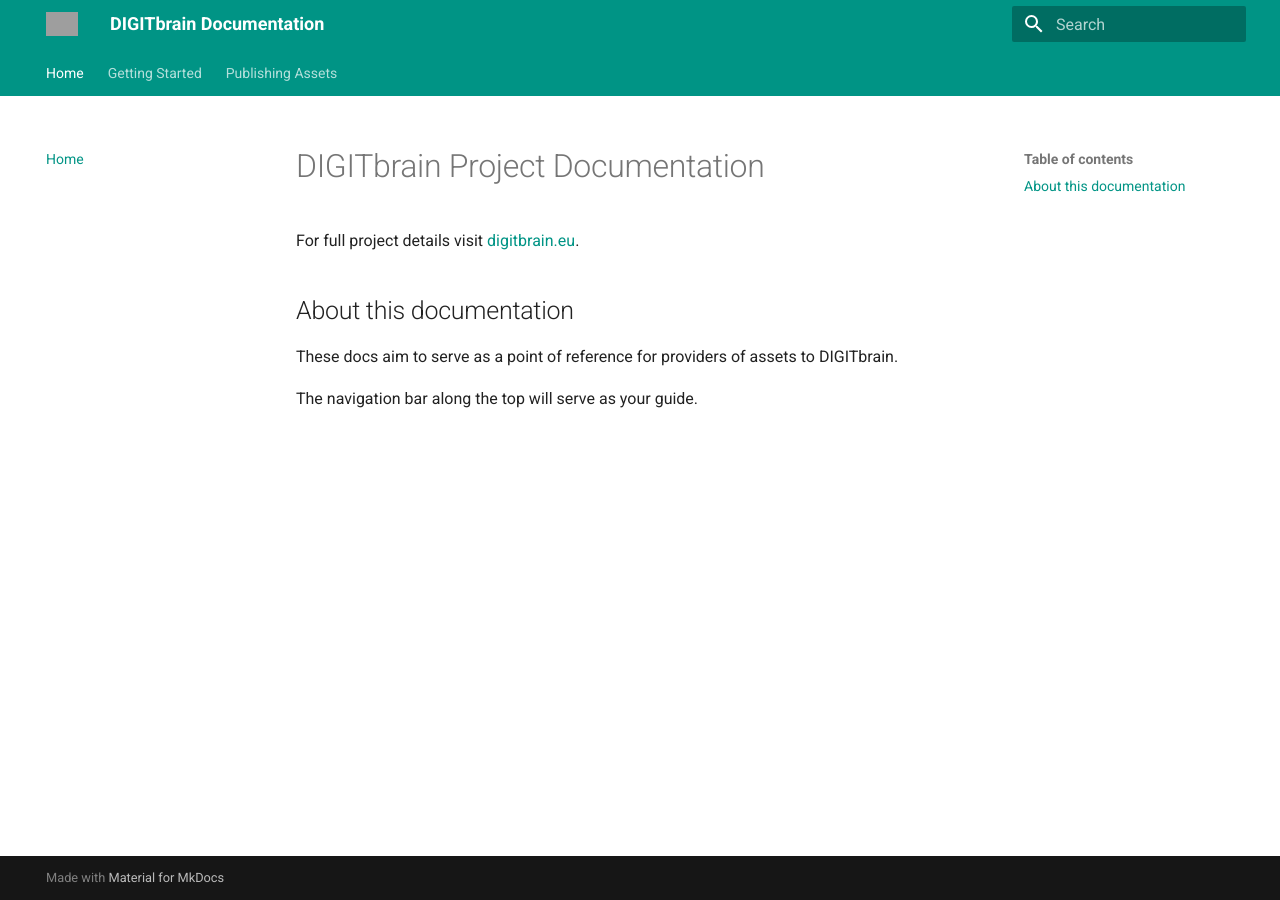
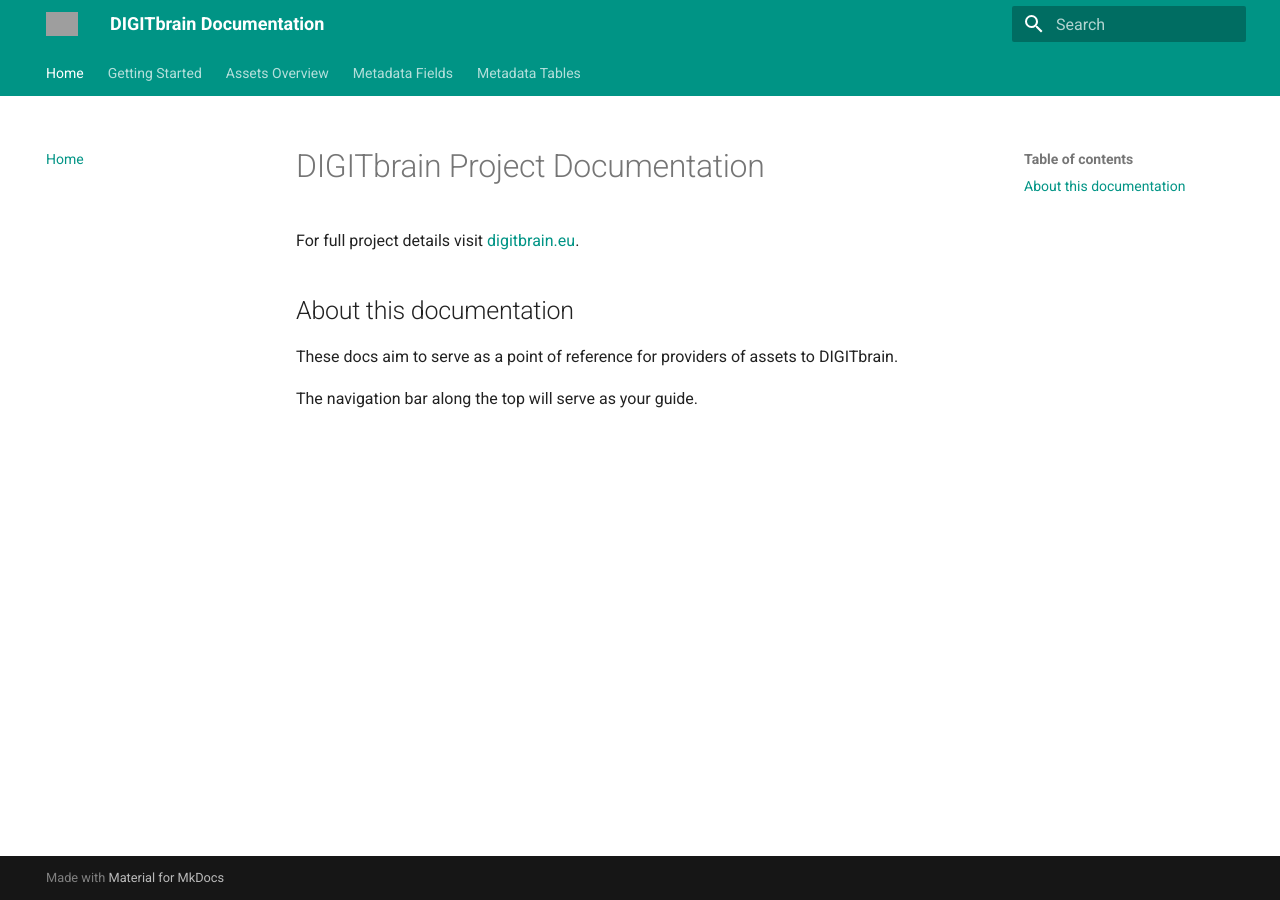
Before and after one commit to DIGITbrain/digitbrain.github.io, an MkDocs documentation site: the page built from docs/index.md, in a window 1280 px wide. Built offline with MkDocs 1.6.1 and Material for MkDocs 9.7.7, drawn with Linux system fonts in a browser that asks for light colours; some of the changed lines change nothing that is shown; grey boxes are pictures that could not be loaded.

Commit message:
feat: change nav menu

```diff
--- a/mkdocs.yml
+++ b/mkdocs.yml
@@ -12,7 +12,7 @@
 nav:
   - Home: index.md
   - Getting Started: start.md
-  - Publishing Assets:
+  - Assets Overview:
       - Microservice: microservice.md
       - Algorithm: algorithm.md
       - Model: model.md
@@ -21,15 +21,24 @@
       - DMA Tuple: dma_tuple.md
       - Deployment: deployment.md
       - Supporting Metadata: supporting_metadata.md
-      - Metadata Tables:
-          - tables/microservice.md
-          - tables/algorithm.md
-          - tables/model.md
-          - MA Pair: tables/ma_pair.md
-          - tables/data.md
-          - tables/deployment.md
-          - DMA Tuple: tables/dma_tuple.md
-          - Supporting Metadata: tables/supporting_metadata.md
+  - Metadata Fields:
+      - Microservice: attributes/microservice.md
+      - Algorithm: attributes/algorithm.md
+      - Model: attributes/model.md
+      - MA Pair: attributes/ma_pair.md
+      - Data: attributes/data.md
+      - Deployment: attributes/deployment.md
+      - DMA Tuple: attributes/dma_tuple.md
+      - Supporting Metadata: attributes/supporting_metadata.md
+  - Metadata Tables:
+      - tables/microservice.md
+      - tables/algorithm.md
+      - tables/model.md
+      - MA Pair: tables/ma_pair.md
+      - tables/data.md
+      - tables/deployment.md
+      - DMA Tuple: tables/dma_tuple.md
+      - Supporting Metadata: tables/supporting_metadata.md
 
 markdown_extensions:
   - admonition
```
